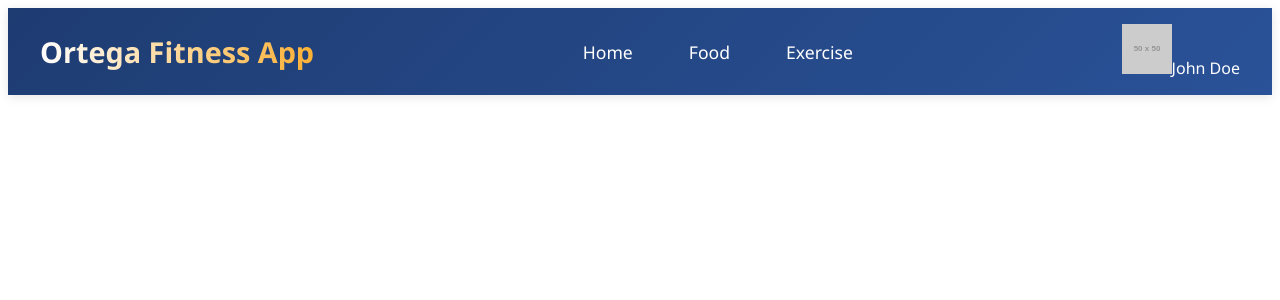
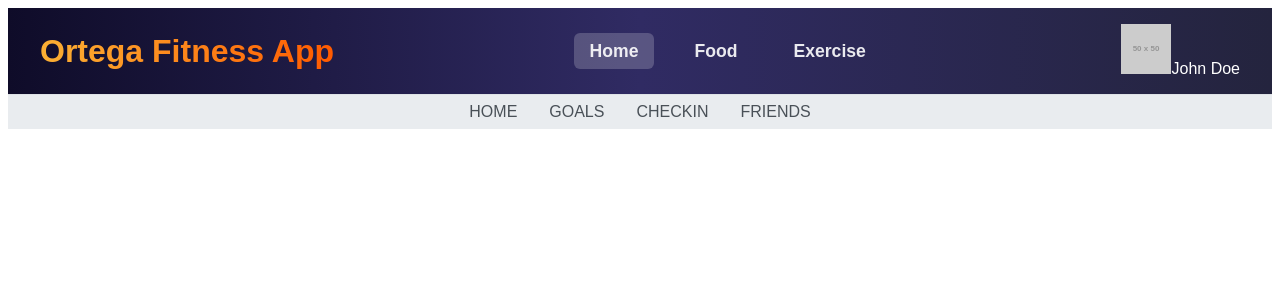
Before and after one commit to jtega149/fitnessapp, a React (Create React App) app in the folder frontend/: page / in a window 1280 px wide. Shown: the top 300 px of the page. Built offline with nearby package versions, Linux system fonts and the light colour scheme.

Commit message:
Update navbar styles and active link behavior

```diff
--- a/frontend/package.json
+++ b/frontend/package.json
@@ -9,6 +9,7 @@
     "@testing-library/user-event": "^13.5.0",
     "react": "^19.1.0",
     "react-dom": "^19.1.0",
+    "react-router-dom": "^7.6.3",
     "react-scripts": "5.0.1",
     "web-vitals": "^2.1.4"
   },
--- a/frontend/src/components/Navbar/Navbar.css
+++ b/frontend/src/components/Navbar/Navbar.css
@@ -1,84 +1,75 @@
 /* Navbar.css */
+.Navbar-Container {
+  width: 100%;
+  box-shadow: 0 4px 12px rgba(0, 0, 0, 0.1);
+  font-family: 'Segoe UI', Tahoma, Geneva, Verdana, sans-serif; /* Consistent font */
+}
+
 .Navbar {
-  background: linear-gradient(135deg, #1e3c72 0%, #2a5298 100%);
-  color: white;
+  background: linear-gradient(to right, #0f0c29, #302b63, #24243e); /* More modern gradient */
+  color: #ffffff;
   padding: 1rem 2rem;
-  box-shadow: 0 2px 10px rgba(0, 0, 0, 0.1);
   display: flex;
   justify-content: space-between;
-  align-items: center;
-  font-family: 'Segoe UI', Tahoma, Geneva, Verdana, sans-serif;
+  align-items: center; /* Center items vertically */
 }
 
 .Nav-Header h1 {
   margin: 0;
-  font-size: 1.8rem;
-  background: linear-gradient(to right, #ffffff, #fbb034);
+  font-size: 2rem;
+  background: linear-gradient(to right, #fbb034, #ff5a00); /* or whichever you prefer */
   -webkit-background-clip: text;
   background-clip: text;
   color: transparent;
-  font-weight: 700;
+  font-weight: 800;
+  transition: transform 0.3s ease;
 }
 
-.Nav-Links ul {
+.Nav-Header h1:hover {
+  transform: scale(1.05);
+}
+
+
+.Nav-Links ul { /* No change needed, list items are handled by the link styles */
   list-style: none;
   display: flex;
   gap: 1.5rem;
   margin: 0;
   padding: 0;
+} /* End of .Nav-Links ul */
+
+.Nav-Links a {
+  color: rgba(255, 255, 255, 0.9); /* Slightly less opaque for better contrast */
+  text-decoration: none;
+  font-weight: 600; /* Bolder font weight */
+  font-size: 1.1rem; /* Keep the same font size */
+  padding: 0.5rem 1rem;
+  border-radius: 4px;
+  transition: all 0.3s ease; /* Smooth transitions for hover and active states */
+  position: relative; /* Needed for the active link indicator */
 }
 
-.Nav-Links a {
-  color: white;
-  text-decoration: none;
-  font-weight: 500;
-  font-size: 1.1rem;
-  padding: 0.5rem 1rem;
-  border-radius: 4px;
-  transition: all 0.3s ease;
-  position: relative;
-}
-
-.Nav-Links a:hover {
+.Nav-Links a:hover { /* Keep hover effect for background */
   background-color: rgba(255, 255, 255, 0.2);
 }
 
-.Nav-Links a::after {
+.Nav-Links a::after { /* Active link indicator */
   content: '';
   position: absolute;
-  bottom: -2px;
+  bottom: -5px; /* Position below the link */
   left: 50%;
   transform: translateX(-50%);
   width: 0;
-  height: 2px;
-  background: #fbb034;
+  height: 3px; /* Thicker indicator */
+  background: #fbb034; /* Highlight color */
+  border-radius: 1.5px; /* Rounded edges */
   transition: width 0.3s ease;
+  opacity: 0; /* Start with indicator invisible */
 }
 
-.Nav-Links a:hover::after {
-  width: 70%;
-}
-
-/* Responsive Design */
-@media (max-width: 768px) {
-  .Navbar {
-    flex-direction: column;
-    padding: 1rem;
-  }
-
-  .Nav-Header {
-    margin-bottom: 1rem;
-  }
-
-  .Nav-Links ul {
-    flex-direction: column;
-    gap: 0.5rem;
-    align-items: center;
-  }
-
-  .Nav-Links a {
-    padding: 0.5rem;
-  }
+.Nav-Links a:hover::after { /* Show indicator on hover */
+  width: 70%; /* Expand width on hover */
+  opacity: 1; /* Make indicator visible */
 }
 
 .Nav-Links a.active {
@@ -89,3 +80,53 @@
 .Nav-Links a.active::after {
   width: 70%;
 }
+
+.Nav-Links a.active { /* Style for the active link */
+  background-color: rgba(255, 255, 255, 0.2); /* Subtle background for active */
+  font-weight: 700; /* Make active link bolder */
+}
+
+.Nav-Links a.active::after { /* Active link indicator is always visible for the active link */
+  width: 80%; /* Slightly wider indicator for active link */
+  opacity: 1; /* Always visible */
+}
+
+.Sub-Navbar {
+ background-color: #e9ecef; /* Light gray background */
+  color: #495057; /* Darker text color */
+  padding: 0.5rem 2rem;
+  display: flex;
+  justify-content: center; /* Center sub-navbar links */
+  gap: 2rem; /* Space between sub-navbar links */
+  border-top: 1px solid #dee2e6; /* Add a subtle top border */
+}
+
+.Sub-Navbar ul {
+  list-style: none;
+  margin: 0;
+  padding: 0;
+  display: flex;
+  gap: 2rem; /* Space between list items */
+}
+
+.Sub-Navbar li a {
+  color: #495057;
+  text-decoration: none;
+  font-weight: 500;
+  transition: color 0.3s ease;
+}
+
+.Sub-Navbar a:hover {
+  color: #007bff; /* Highlight on hover */
+}
+
+.Nav-Links li.active a {
+  background-color: rgba(255, 255, 255, 0.2);
+  font-weight: 700;
+  border-radius: 6px;
+}
+
+.Navbar,
+.Sub-Navbar {
+  font-family: 'Poppins', sans-serif;
+}
--- a/frontend/src/components/Navbar/Navbar.jsx
+++ b/frontend/src/components/Navbar/Navbar.jsx
@@ -1,18 +1,52 @@
 import React, {useState} from 'react';
 import './Navbar.css';
+import { Link, useLocation } from 'react-router-dom';
 
 const Navbar = () => {
-    const [currLink, setCurrLink] = useState('/');
+    const location = useLocation();
+    const [activeSection, setActiveSection] = useState('home');
+
+    const handleSectionClick = (section) => {
+        setActiveSection(section);
+    };
+
+    const getSubSections = () => {
+        switch (activeSection) {
+            case 'home':
+                return ['HOME', 'GOALS', 'CHECKIN', 'FRIENDS'];
+            case 'food':
+                return ['FOOD DIARY', 'DATABASE', 'MY FOODS', 'MY MEALS'];
+            case 'exercise':
+                return ['EXERCISE DIARY', 'DATABASE', 'MY WORKOUTS'];
+            default:
+                return [];
+        }
+    };
+
+    const getSubSectionPath = (subSection) => {
+        const sectionBase = activeSection === 'home' ? '' : `/${activeSection}`;
+        const subSectionSlug = subSection.toLowerCase().replace(/\s+/g, '-');
+        return `${sectionBase}/${subSectionSlug}`;
+    };
+
  return (
+    <>
         <div className="Navbar">
             <header className="Nav-Header">
                 <h1>Ortega Fitness App</h1>
             </header>
             <div className="Nav-Links">
                 <ul>
-                <li onClick={()=>{setCurrLink('/')}}><a href="/">Home</a></li>
-                <li onClick={()=>{setCurrLink('/food')}}><a href="/food">Food</a></li>
-                <li onClick={()=>{setCurrLink('/exercise')}}><a href="/exercise">Exercise</a></li>
+                    <li className={location.pathname.startsWith('/') && !location.pathname.includes('/food') && !location.pathname.includes('/exercise') ? 'active' : ''}>
+                        <Link to="/" onClick={() => handleSectionClick('home')}>Home</Link>
+                    </li>
+                    <li className={location.pathname.startsWith('/food') ? 'active' : ''}>
+                        <Link to="/food/food-diary" onClick={() => handleSectionClick('food')}>Food</Link>
+                    </li>
+                    <li className={location.pathname.startsWith('/exercise') ? 'active' : ''}>
+                        <Link to="/exercise/exercise-diary" onClick={() => handleSectionClick('exercise')}>Exercise</Link>
+                    </li>
+
                 </ul>
             </div>
             <div className="profile">
@@ -20,6 +54,16 @@ const Navbar = () => {
                 <span>John Doe</span>
             </div>
         </div>
+        <div className="Sub-Navbar">
+            <ul>
+                {getSubSections().map((subSection) => (
+                    <li key={subSection} className={location.pathname === getSubSectionPath(subSection) ? 'active' : ''}>
+                        <Link to={getSubSectionPath(subSection)}>{subSection}</Link>
+                    </li>
+                ))}
+            </ul>
+        </div>
+    </>
   );
 }
 
--- a/frontend/src/index.js
+++ b/frontend/src/index.js
@@ -3,11 +3,14 @@ import ReactDOM from 'react-dom/client';
 import './index.css';
 import App from './App';
 import reportWebVitals from './reportWebVitals';
+import { BrowserRouter } from 'react-router-dom';
 
 const root = ReactDOM.createRoot(document.getElementById('root'));
 root.render(
   <React.StrictMode>
-    <App />
+    <BrowserRouter>
+      <App />
+    </BrowserRouter>
   </React.StrictMode>
 );
 
```
Also changed, not shown: 1 other file (tests, documents, lock files or other folders). Lines whose indentation alone changed are shown as unchanged.
